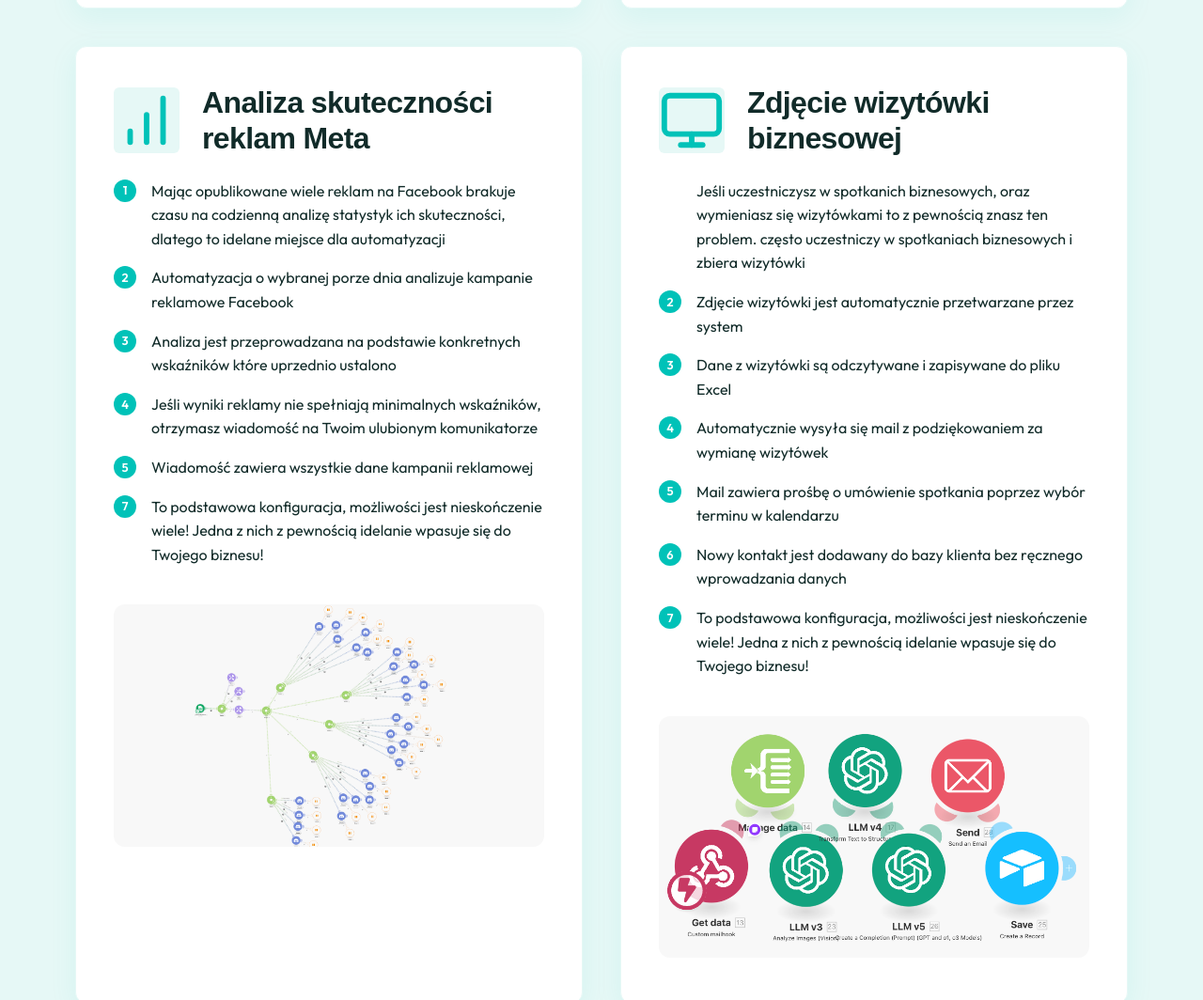
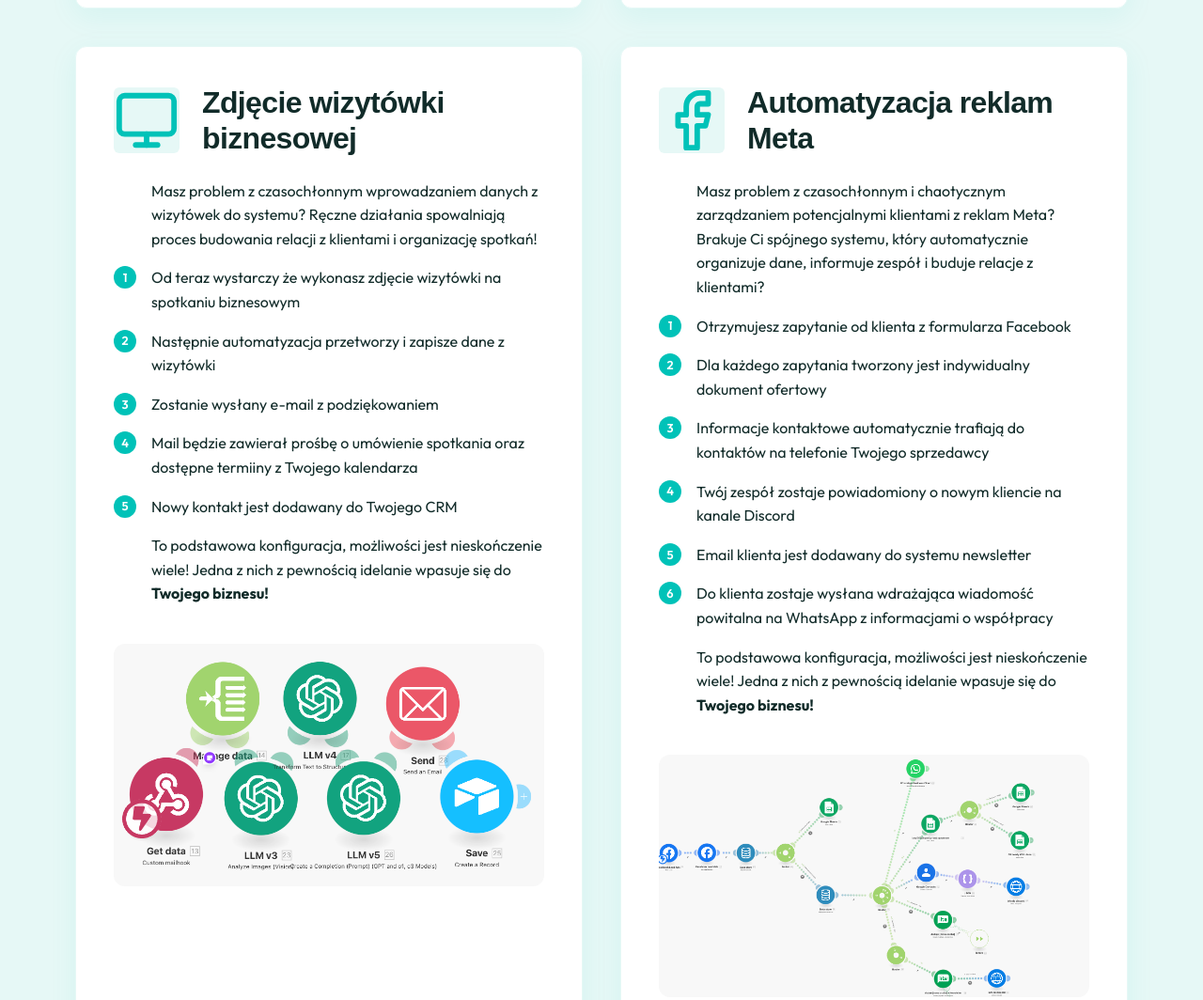
Before and after one commit to meineIt/website, a website: page tutorial.html in a window 1280 px wide. Shown: the part 2413-3477 px from the top of the page at 94% size. Drawn offline with Linux system fonts and the light colour scheme; a web font is replaced by a local one.

Commit message:
Update tutorial.html

```diff
--- a/tutorial.html
+++ b/tutorial.html
@@ -997,36 +997,15 @@
                     <div class="case-study-steps">
                         <div class="step"> Masz problem z chaotycznym zarządzaniem zapytaniami od klientów? Twoje procesy sprzedażowe tracą czas, a dane klientów rozpraszają się w różnych miejscach?</div>
                         <div class="step"><span>1</span> Otrzymujesz zapytanie od klienta za pomocą formularza kontaktowego</div>
-                        <div class="step"><span>5</span> Do klienta zostaje wysłany powitalny e-mail z informacjami o współpracy</div>
-                        <div class="step"><span>2</span> Zostajesz powiadomiony o nowym leadzie za pomocą Twojego ulubionego komunikatora</div>
-                        <div class="step"><span>3</span> Dane z formularza kontaktowego trafiają do Twojego systemu CRM oraz systemu newsletter</div>
+                        <div class="step"><span>2</span> Do klienta zostaje wysłany powitalny e-mail z informacjami o współpracy</div>
+                        <div class="step"><span>3</span> Zostajesz powiadomiony o nowym leadzie za pomocą Twojego ulubionego komunikatora</div>
+                        <div class="step"><span>4</span> Dane z formularza kontaktowego trafiają do Twojego systemu CRM oraz systemu newsletter</div>
                         <div class="step"><span>5</span> Twój system newsletter rozpoczyna sekwencyjną wysyłkę e-mailów</div>
                         <div class="step"><span>6</span> Numer telefonu oraz inne informacje o kliencie zostają zapisane na telefonie Twojego sprzedawcy</div>
                         <div class="step"> To podstawowa konfiguracja, możliwości jest nieskończenie wiele! Jedna z nich z pewnością idelanie wpasuje się do <strong>Twojego biznesu!</strong></div>
                     </div>
                     <div class="case-study-image">
                         <img src="images/make_formularz_kontaktowy.png" alt="Automatyzacja formularza kontaktowego" class="case-study-img">
-                    </div>
-                </div>
-
-                <div class="case-study-card fade-in-delay-1">
-                    <div class="case-study-header">
-                        <div class="case-study-icon">
-                            <svg width="70" height="70" viewBox="0 0 24 24" fill="none" stroke="currentColor" stroke-width="2" stroke-linecap="round" stroke-linejoin="round"><path d="M18 2h-3a5 5 0 0 0-5 5v3H7v4h3v8h4v-8h3l1-4h-4V7a1 1 0 0 1 1-1h3z"></path></svg>
-                        </div>
-                        <h3>Automatyzacja reklam Meta</h3>
-                    </div>
-                    <div class="case-study-steps">
-                        <div class="step"><span>1</span> Otrzymujesz zapytanie od klienta poprzez reklamy Meta</div>
-                        <div class="step"><span>2</span> Dla każdego nowego klienta z reklam Facebook tworzony jest nowy dokument ofertowy z wybranymi danymi</div>
-                        <div class="step"><span>3</span> Informacje kontaktowe automatycznie trafiają do kontaktów na telefonie sprzedawcy</div>
-                        <div class="step"><span>4</span> Twój zespół zostaje powiadomiony o nowym kliencie na kanale Discord</div>
-                        <div class="step"><span>5</span> Email klienta jest dodawany do systemu newsletter</div>
-                        <div class="step"><span>6</span> Do klienta zostaje wysłana wdrażająca wiadomość powitalna na WhatsApp z informacjami o współpracy</div>
-                        <div class="step"><span>7</span> To podstawowa konfiguracja, możliwości jest nieskończenie wiele! Jedna z nich z pewnością idelanie wpasuje się do Twojego biznesu!</div>
-                    </div>
-                    <div class="case-study-image">
-                        <img src="images/make_lead_z_reklam.png" alt="Automatyzacja formularza kontaktowego" class="case-study-img">
                     </div>
                 </div>
 
@@ -1038,12 +1017,12 @@
                         <h3>Analiza skuteczności reklam Meta</h3>
                     </div>
                     <div class="case-study-steps">
-                        <div class="step"><span>1</span> Mając opublikowane wiele reklam na Facebook brakuje czasu na codzienną analizę statystyk ich skuteczności, dlatego to idelane miejsce dla automatyzacji</div>
-                        <div class="step"><span>2</span> Automatyzacja o wybranej porze dnia analizuje kampanie reklamowe Facebook</div>
-                        <div class="step"><span>3</span> Analiza jest przeprowadzana na podstawie konkretnych wskaźników które uprzednio ustalono</div>
-                        <div class="step"><span>4</span> Jeśli wyniki reklamy nie spełniają minimalnych wskaźników, otrzymasz wiadomość na Twoim ulubionym komunikatorze</div>
-                        <div class="step"><span>5</span> Wiadomość zawiera wszystkie dane kampanii reklamowej</div>
-                        <div class="step"><span>7</span> To podstawowa konfiguracja, możliwości jest nieskończenie wiele! Jedna z nich z pewnością idelanie wpasuje się do Twojego biznesu!</div>
+                        <div class="step"> Brakuje Ci czasu na regularne monitorowanie skuteczności reklam na Facebooku? Twoje kampanie mogą tracić budżet, a Ty nawet o tym nie wiesz!</div>
+                        <div class="step"><span>1</span> Automatyzacja o wybranej porze dnia analizuje kampanie reklamowe Facebook</div>
+                        <div class="step"><span>2</span> Analiza jest przeprowadzana na podstawie konkretnych wskaźników które uprzednio ustalono</div>
+                        <div class="step"><span>3</span> Jeśli wyniki reklamy nie spełniają minimalnych wskaźników, otrzymasz wiadomość na Twoim ulubionym komunikatorze</div>
+                        <div class="step"><span>4</span> Wiadomość zawiera wszystkie dane kampanii reklamowej</div>
+                        <div class="step"> To podstawowa konfiguracja, możliwości jest nieskończenie wiele! Jedna z nich z pewnością idelanie wpasuje się do <strong>Twojego biznesu!</strong></div>
                     </div>
                     <div class="case-study-image">
                         <img src="images/make_skuecznosc_reklam.png" alt="Automatyzacja formularza kontaktowego" class="case-study-img">
@@ -1058,16 +1037,38 @@
                         <h3>Zdjęcie wizytówki biznesowej</h3>
                     </div>
                     <div class="case-study-steps">
-                        <div class="step"> Jeśli uczestniczysz w spotkanich biznesowych, oraz wymieniasz się wizytówkami to z pewnością znasz ten problem.  często uczestniczy w spotkaniach biznesowych i zbiera wizytówki</div>
-                        <div class="step"><span>2</span> Zdjęcie wizytówki jest automatycznie przetwarzane przez system</div>
-                        <div class="step"><span>3</span> Dane z wizytówki są odczytywane i zapisywane do pliku Excel</div>
-                        <div class="step"><span>4</span> Automatycznie wysyła się mail z podziękowaniem za wymianę wizytówek</div>
-                        <div class="step"><span>5</span> Mail zawiera prośbę o umówienie spotkania poprzez wybór terminu w kalendarzu</div>
-                        <div class="step"><span>6</span> Nowy kontakt jest dodawany do bazy klienta bez ręcznego wprowadzania danych</div>
-                        <div class="step"><span>7</span> To podstawowa konfiguracja, możliwości jest nieskończenie wiele! Jedna z nich z pewnością idelanie wpasuje się do Twojego biznesu!</div>
+                        <div class="step"> Masz problem z czasochłonnym wprowadzaniem danych z wizytówek do systemu? Ręczne działania spowalniają proces budowania relacji z klientami i organizację spotkań!</div>
+                        <div class="step"><span>1</span> Od teraz wystarczy że wykonasz zdjęcie wizytówki na spotkaniu biznesowym</div>
+                        <div class="step"><span>2</span> Następnie automatyzacja przetworzy i zapisze dane z wizytówki</div>
+                        <div class="step"><span>3</span> Zostanie wysłany e-mail z podziękowaniem</div>
+                        <div class="step"><span>4</span> Mail będzie zawierał prośbę o umówienie spotkania oraz dostępne termiiny z Twojego kalendarza</div>
+                        <div class="step"><span>5</span> Nowy kontakt jest dodawany do Twojego CRM</div>
+                        <div class="step"> To podstawowa konfiguracja, możliwości jest nieskończenie wiele! Jedna z nich z pewnością idelanie wpasuje się do <strong>Twojego biznesu!</strong></div>
                     </div>
                     <div class="case-study-image">
                         <img src="images/make_wizytowka.png" alt="Automatyzacja formularza kontaktowego" class="case-study-img">
+                    </div>
+                </div>
+
+                <div class="case-study-card fade-in-delay-1">
+                    <div class="case-study-header">
+                        <div class="case-study-icon">
+                            <svg width="70" height="70" viewBox="0 0 24 24" fill="none" stroke="currentColor" stroke-width="2" stroke-linecap="round" stroke-linejoin="round"><path d="M18 2h-3a5 5 0 0 0-5 5v3H7v4h3v8h4v-8h3l1-4h-4V7a1 1 0 0 1 1-1h3z"></path></svg>
+                        </div>
+                        <h3>Automatyzacja reklam Meta</h3>
+                    </div>
+                    <div class="case-study-steps">
+                        <div class="step"> Masz problem z czasochłonnym i chaotycznym zarządzaniem potencjalnymi klientami z reklam Meta? Brakuje Ci spójnego systemu, który automatycznie organizuje dane, informuje zespół i buduje relacje z klientami?</div>
+                        <div class="step"><span>1</span> Otrzymujesz zapytanie od klienta z formularza Facebook</div>
+                        <div class="step"><span>2</span> Dla każdego zapytania tworzony jest indywidualny dokument ofertowy</div>
+                        <div class="step"><span>3</span> Informacje kontaktowe automatycznie trafiają do kontaktów na telefonie Twojego sprzedawcy</div>
+                        <div class="step"><span>4</span> Twój zespół zostaje powiadomiony o nowym kliencie na kanale Discord</div>
+                        <div class="step"><span>5</span> Email klienta jest dodawany do systemu newsletter</div>
+                        <div class="step"><span>6</span> Do klienta zostaje wysłana wdrażająca wiadomość powitalna na WhatsApp z informacjami o współpracy</div>
+                        <div class="step"> To podstawowa konfiguracja, możliwości jest nieskończenie wiele! Jedna z nich z pewnością idelanie wpasuje się do <strong>Twojego biznesu!</strong></div>
+                    </div>
+                    <div class="case-study-image">
+                        <img src="images/make_lead_z_reklam.png" alt="Automatyzacja formularza kontaktowego" class="case-study-img">
                     </div>
                 </div>
 
@@ -1079,12 +1080,12 @@
                         <h3>OCR dokumentów i faktur</h3>
                     </div>
                     <div class="case-study-steps">
-                        <div class="step"><span>1</span> Każdy przedsiębiorca zmaga się z mnóstwem papierowej dokumentacji</div>
-                        <div class="step"><span>2</span> Dzięki automatyzacji wystarczy wykonać zdjęcie np. faktury</div>
-                        <div class="step"><span>3</span> Dane z faktury zostają automatycznie odczytane</div>
-                        <div class="step"><span>4</span> Informacje są wprowadzane do Twojego systemu fakturowania</div>
-                        <div class="step"><span>5</span> Elektroniczna faktura jest gotowa w systemie po kilku minutach od zrobienia zdjęcia</div>
-                        <div class="step"><span>7</span> To podstawowa konfiguracja, możliwości jest nieskończenie wiele! Jedna z nich z pewnością idelanie wpasuje się do Twojego biznesu!</div>
+                        <div class="step"> Zmagasz się z czasochłonnym wprowadzaniem danych z papierowych faktur? Ręczne przepisywanie informacji do systemu zajmuje cenny czas, który mógłbyś poświęcić na rozwój biznesu!</div>
+                        <div class="step"><span>1</span> Dzięki automatyzacji wystarczy wykonać zdjęcie np. faktury</div>
+                        <div class="step"><span>2</span> Dane z faktury zostają automatycznie odczytane</div>
+                        <div class="step"><span>3</span> Informacje są wprowadzane do Twojego systemu fakturowania</div>
+                        <div class="step"><span>4</span> Elektroniczna faktura jest gotowa w systemie po kilku minutach od zrobienia zdjęcia</div>
+                        <div class="step"> To podstawowa konfiguracja, możliwości jest nieskończenie wiele! Jedna z nich z pewnością idelanie wpasuje się do <strong>Twojego biznesu!</strong></div>
                     </div>
                     <div class="case-study-image">
                         <img src="images/make_ocr.png" alt="Automatyzacja formularza kontaktowego" class="case-study-img">
```
